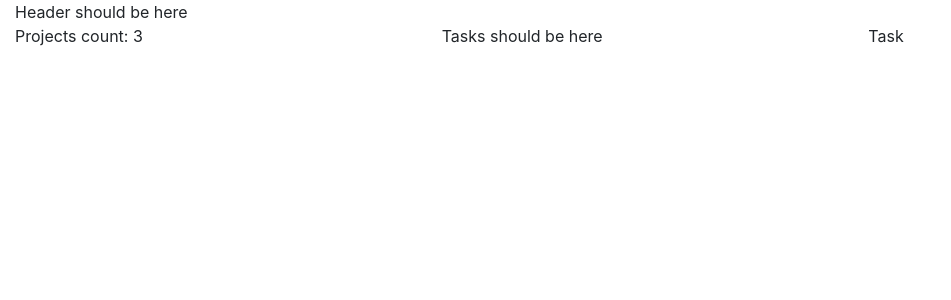
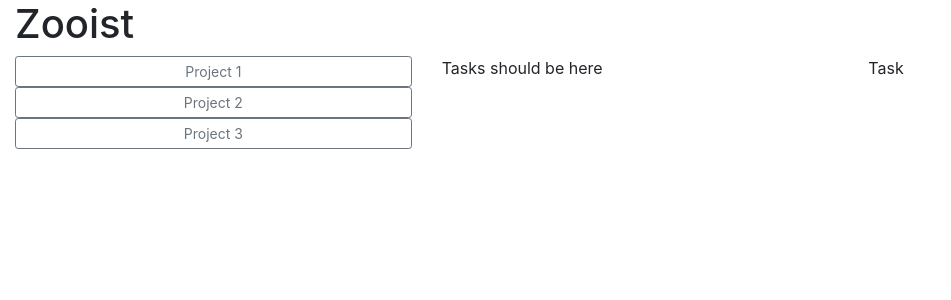
Before and after one commit to FunkyLoiso/typescript-playground, a React (Create React App) app: page / in a window 1280 px wide. Shown: the top 300 px of the page, without its empty margins (0-951 px from the left). Built offline with nearby package versions, Linux system fonts and the light colour scheme.

Commit message:
Output list of projects

```diff
--- a/src/App.tsx
+++ b/src/App.tsx
@@ -21,7 +21,7 @@ export class App extends React.Component<{}, IState> {
             <Container fluid>
                 <Row>
                     <Col>
-                        Header should be here
+                        <h1>Zooist</h1>
                     </Col>
                 </Row>
                 <Row>
--- a/src/ProjectsList.tsx
+++ b/src/ProjectsList.tsx
@@ -1,5 +1,9 @@
 import React from 'react';
 import {IState} from "./State";
+import ListGroup from "react-bootstrap/ListGroup";
+import Container from "react-bootstrap/Container";
+import Row from "react-bootstrap/Row";
+import Button from "react-bootstrap/Button";
 
 export class ProjectsList extends React.Component<any, IState> {
     constructor(props: any) {
@@ -8,6 +12,14 @@ export class ProjectsList extends React.Component<any, IState> {
     }
 
     render() {
-        return (<span>Projects count: {this.state.projects.length}</span>)
+        const projects = this.state.projects.map((project) => {
+            return <Row>
+                <Button size="sm" variant="outline-secondary" block>{project.name}</Button>
+            </Row>
+        })
+
+        return <Container>
+            {projects}
+        </Container>
     }
 }
```
